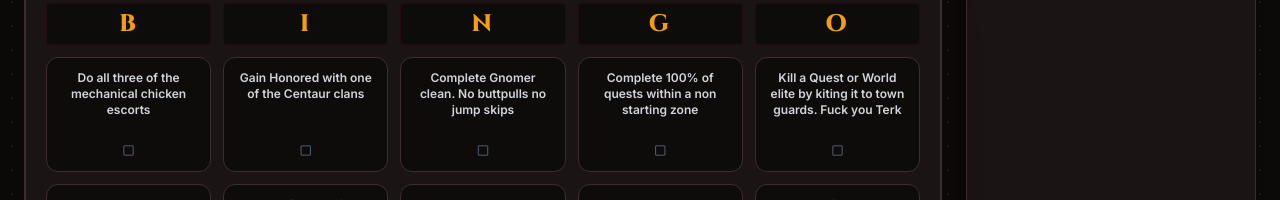
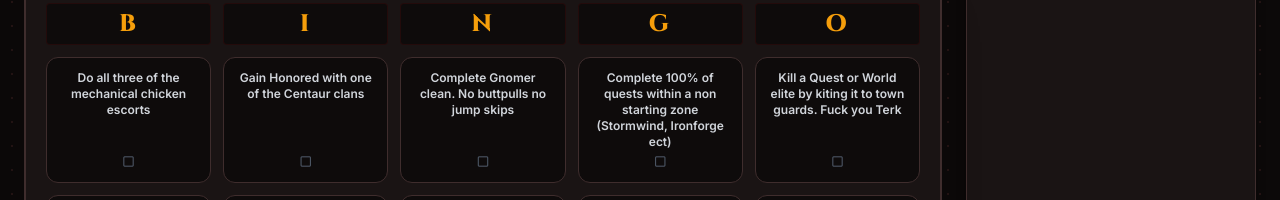
Before and after one commit to Reapafied/Send-Ibuprofen, a React (Vite) app: page / in a window 1280 px wide. Shown: the part 250-450 px from the top of the page. Built offline with nearby package versions, Linux system fonts and the light colour scheme; no server answers; the database is empty; the HTML template or start-up script is replaced by a standard one.

Commit message:
Update App.jsx

```diff
--- a/src/App.jsx
+++ b/src/App.jsx
@@ -36,7 +36,7 @@ const DEFAULT_CHALLENGES = [
     "Stay flagged anytime you are in Hillsbrad until you complete the Hearcules rod quest. You MUST fight any flagged alliance.",
     "Kill one of the Patrolling Eite Dragons around the world. Example: Narillasanz",
     "Fish up a junk item or rare fish in enemy territory",
-    "Complete 100% of quests within a non starting zone",
+    "Complete 100% of quests within a non starting zone (Stormwind, Ironforge ect)",
     "Finish Mothers Milk. Pain",
     "As a group. Complete a wing of SM while everyone is wearing only vendor whites"
 ];
```
